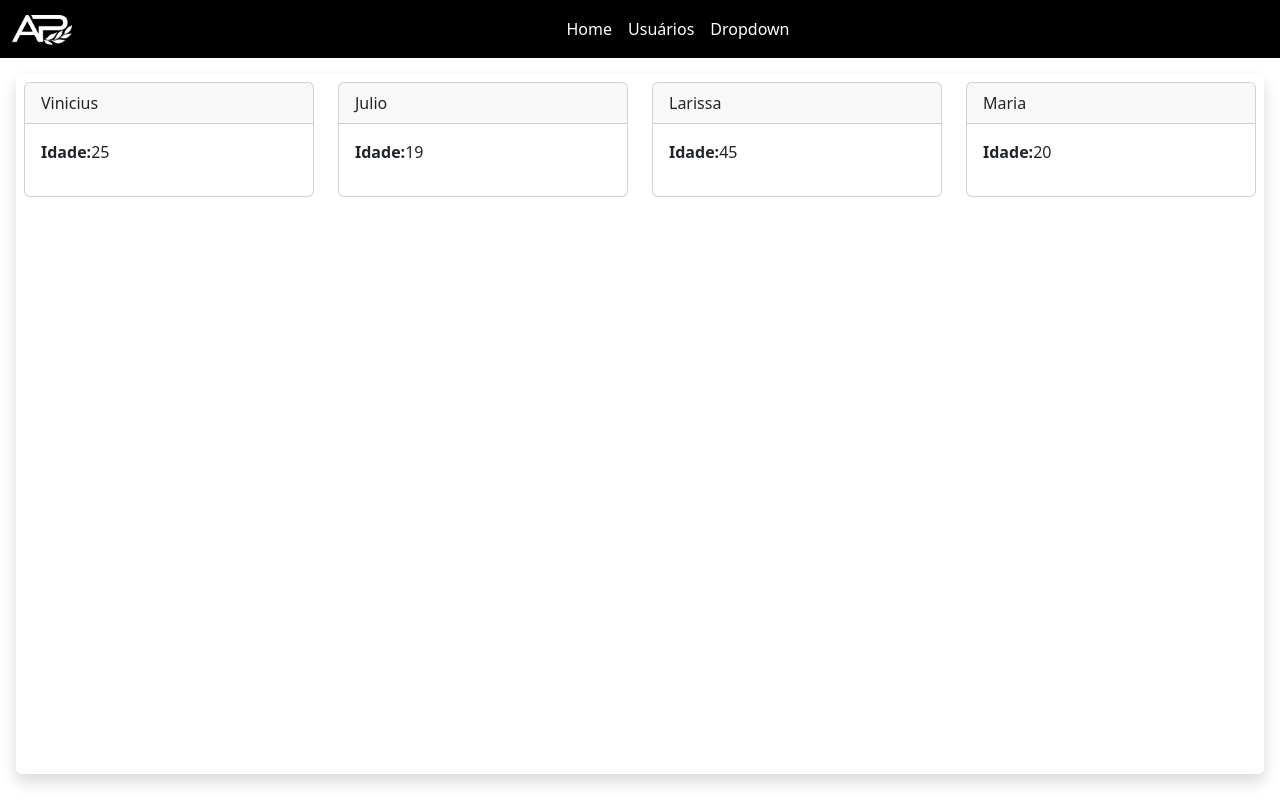
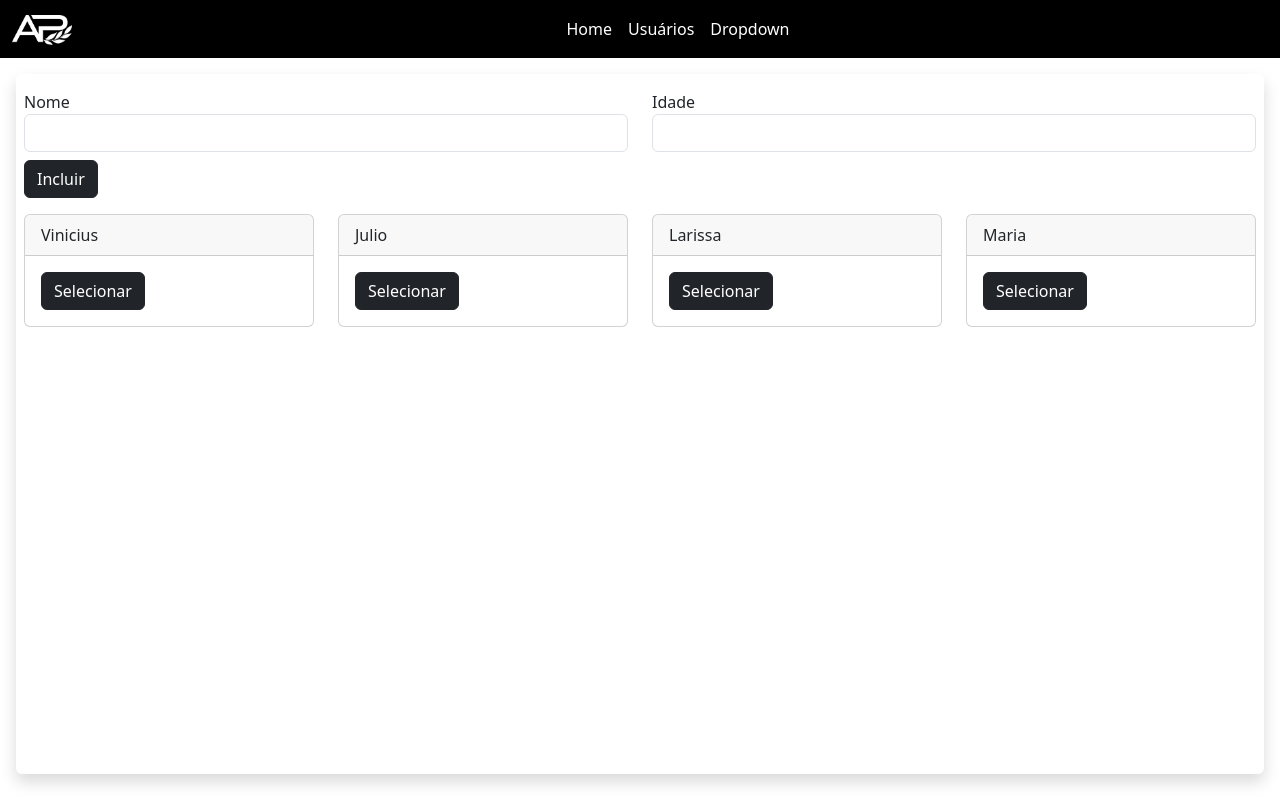
Before and after one commit to ranniarcanjo/curso-angular, an Angular app: page /users/list in a window 1280 px wide. Shown: the top 800 px of the page. Built offline with nearby package versions, Linux system fonts and the light colour scheme.

Commit message:
Criando formularios e aprendendo Reactive forms

```diff
--- a/src/app/_components/user-card/user-card.component.html
+++ b/src/app/_components/user-card/user-card.component.html
@@ -1,6 +1,6 @@
 <div class="card">
   <div class="card-header">{{ user.nome }}</div>
   <div class="card-body">
-    <p><b>Idade:</b>{{ user.idade }}</p>
+    <button (click)="RetornarDados()" class="btn btn-dark">Selecionar</button>
   </div>
 </div>
--- a/src/app/_components/user-card/user-card.component.ts
+++ b/src/app/_components/user-card/user-card.component.ts
@@ -1,4 +1,4 @@
-import { Component, Input } from '@angular/core';
+import { Component, EventEmitter, Input, Output } from '@angular/core';
 import { User } from '../../_models/user';
 
 @Component({
@@ -10,5 +10,12 @@ export class UserCardComponent {
   @Input() user: User = {
     idade: 0,
     nome: '',
+  };
+
+  @Output() userInfoEmitter = new EventEmitter<User>();
+
+  RetornarDados(){
+    this.userInfoEmitter.emit(this.user);
+
   }
 }
--- a/src/app/app.module.ts
+++ b/src/app/app.module.ts
@@ -10,6 +10,7 @@ import { BaseUiComponent } from './base-ui/base-ui.component';
 import { UsersComponent } from './pages/users/users.component';
 import { UserComponent } from './pages/user/user.component';
 import { UserCardComponent } from './_components/user-card/user-card.component';
+import { ReactiveFormsModule } from '@angular/forms';
 
 @NgModule({
   declarations: [
@@ -24,7 +25,8 @@ import { UserCardComponent } from './_components/user-card/user-card.component';
   ],
   imports: [
     BrowserModule,
-    AppRoutingModule
+    AppRoutingModule,
+    ReactiveFormsModule
   ],
   providers: [],
   bootstrap: [AppComponent]
--- a/src/app/pages/users/users.component.html
+++ b/src/app/pages/users/users.component.html
@@ -1,7 +1,28 @@
+<form [formGroup]="userForm" class="mb-3">
+  <div class="row">
+    <div class="form-group col-md mt-2 mb-2">
+      <label for="">Nome</label>
+      <input type="text" class="form-control" formControlName="nome">
+    </div>
+    <div class="form-group col-md mt-2 mb-2">
+      <label for="">Idade</label>
+      <input type="number" class="form-control" formControlName="idade">
+    </div>
+  </div>
+  <button (click)="SubmitForm" class="btn btn-dark">Incluir</button>
+</form>
+
 <div class="row">
   <app-user-card
+  (userInfoEmitter)="infoUserSelecionado($event)"
     *ngFor="let user of users"
     [user]="user"
     class="col-md">
   </app-user-card>
 </div>
+
+<div *ngIf="userSelecionado" class="mt-3 border col-md p-3">
+  <h2>Usuário selecionado</h2>
+  <p>Nome: {{ userSelecionado.nome }}</p>
+  <p>Idade: {{ userSelecionado.idade }}</p>
+</div>
--- a/src/app/pages/users/users.component.ts
+++ b/src/app/pages/users/users.component.ts
@@ -1,13 +1,34 @@
-import { Component } from '@angular/core';
+import { Component, OnInit } from '@angular/core';
 import { User } from '../../_models/user';
+import { FormBuilder, FormGroup, Validators } from '@angular/forms';
 
 @Component({
   selector: 'app-users',
   templateUrl: './users.component.html',
   styleUrl: './users.component.css'
 })
-export class UsersComponent {
+export class UsersComponent implements OnInit {
   // users: String[] = ['Vinicius', 'Julio', 'Larissa', 'Maria'];
+    userSelecionado :User | undefined;
+    userForm: FormGroup = new FormGroup({});
+
+    constructor(private fb: FormBuilder){}
+
+    ngOnInit(): void {
+        this.initilizeForm();
+    }
+
+    initilizeForm(){
+        this.userForm = this.fb.group({
+            nome: ['',[Validators.required, Validators.maxLength(250)]],
+            idade: ['',[Validators.required, Validators.min(12), Validators.max(110)]],
+        });
+    }
+
+    SubmitForm(){
+        console.log(this.userForm.value);
+    }
+
   users: User[] =[
     {
       nome: 'Vinicius',
@@ -26,5 +47,9 @@ export class UsersComponent {
       idade: 20
     }
 
-  ]
+  ];
+
+  infoUserSelecionado(user: User){
+    this.userSelecionado = user;
+  }
 }
```
Also changed, not shown: 1 other file (tests, documents, lock files or other folders).
